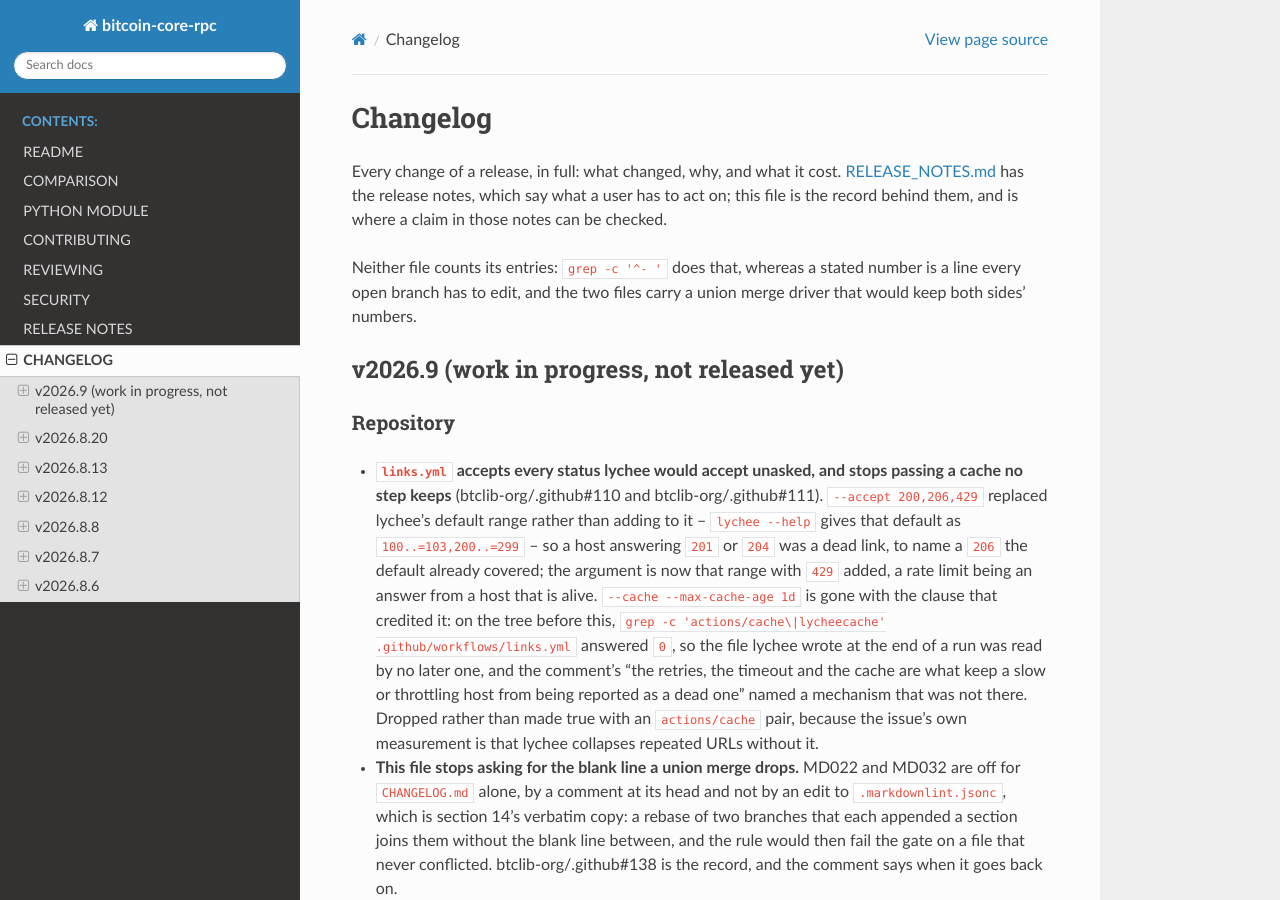
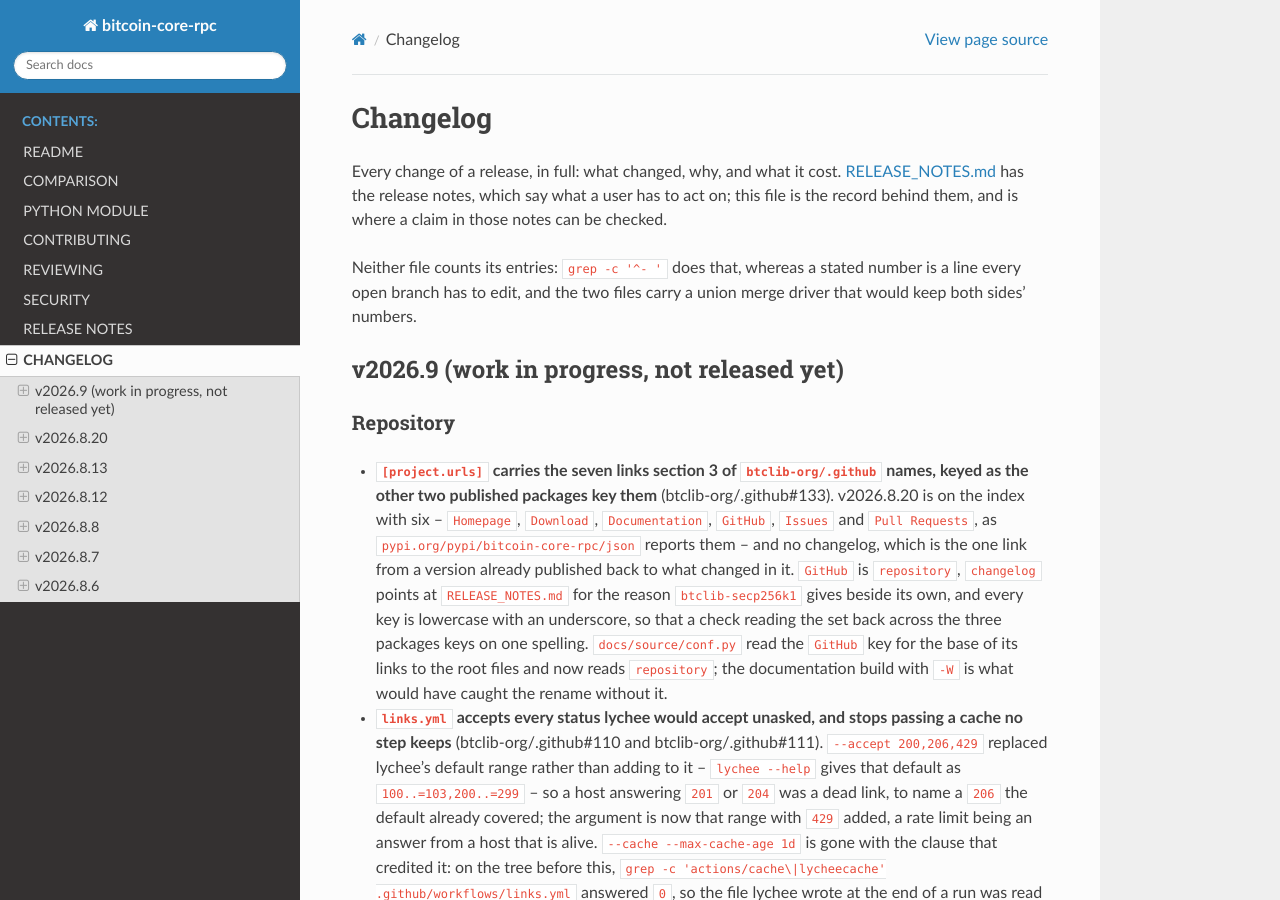
Before and after one commit to btclib-org/bitcoin-core-rpc, a Sphinx documentation site: the page built from docs/source/changelog_link.md, in a window 1280 px wide and 900 px high. Built offline with Sphinx 7.4.7 and the Read the Docs theme 3.1.0, drawn with Linux system fonts in a browser that asks for light colours.

Commit message:
[project.urls] carries section 3's seven links, keyed as the other publishers key them
The table held six, keyed `Homepage`, `Download`, `Documentation`,
`GitHub`, `Issues` and `Pull Requests` -- which is how
pypi.org/pypi/bitcoin-core-rpc/json reports v2026.8.20 -- and no
changelog. It now holds the seven section 3 of btclib-org/.github names,
lowercase with an underscore as btclib and btclib-secp256k1 spell them:
`GitHub` is `repository`, and `changelog` points at RELEASE_NOTES.md for
the reason btclib-secp256k1 gives beside its own. docs/source/conf.py
read the `GitHub` key for the base of its root-file links and reads
`repository` now.

Measured with the by-hand command of btclib-org/.github's
tests/pyproject_test.py, `sed -n '/^\[project.urls\]/,/^\[/p'
pyproject.toml`: the keys are the seven, and no other.

btclib-org/.github#133

Co-Authored-By: Claude Fable 5 <noreply@anthropic.com>
Claude-Session: https://claude.ai/code/session_01RFB7QST7JN4J8RToymde1k

```diff
--- a/CHANGELOG.md
+++ b/CHANGELOG.md
@@ -28,6 +28,21 @@ carry a union merge driver that would keep both sides' numbers.
 ## v2026.9 (work in progress, not released yet)
 
 ### Repository
+
+- **`[project.urls]` carries the seven links section 3 of
+  `btclib-org/.github` names, keyed as the other two published packages
+  key them** (btclib-org/.github#133). v2026.8.20 is on the index with
+  six -- `Homepage`, `Download`, `Documentation`, `GitHub`, `Issues` and
+  `Pull Requests`, as `pypi.org/pypi/bitcoin-core-rpc/json` reports them
+  -- and no changelog, which is the one link from a version already
+  published back to what changed in it. `GitHub` is `repository`,
+  `changelog` points at `RELEASE_NOTES.md` for the reason
+  `btclib-secp256k1` gives beside its own, and every key is lowercase
+  with an underscore, so that a check reading the set back across the
+  three packages keys on one spelling. `docs/source/conf.py` read the
+  `GitHub` key for the base of its links to the root files and now reads
+  `repository`; the documentation build with `-W` is what would have
+  caught the rename without it.
 
 - **`links.yml` accepts every status lychee would accept unasked, and
   stops passing a cache no step keeps** (btclib-org/.github#110 and
--- a/docs/source/conf.py
+++ b/docs/source/conf.py
@@ -185,7 +185,7 @@ INCLUDED = dict(map(included, sorted(Path(__file__).parent.glob("*_link.md"))))
 # to files that keep changing, and a reader following one wants the file
 # as it stands. The base url comes from pyproject.toml, where every url
 # this project publishes is declared
-BLOB = f"{PYPROJECT['project']['urls']['GitHub']}/blob/main/"
+BLOB = f"{PYPROJECT['project']['urls']['repository']}/blob/main/"
 
 
 class RootFileLinks(SphinxPostTransform):
```
Also changed, not shown: pyproject.toml (+16 -6 lines).
